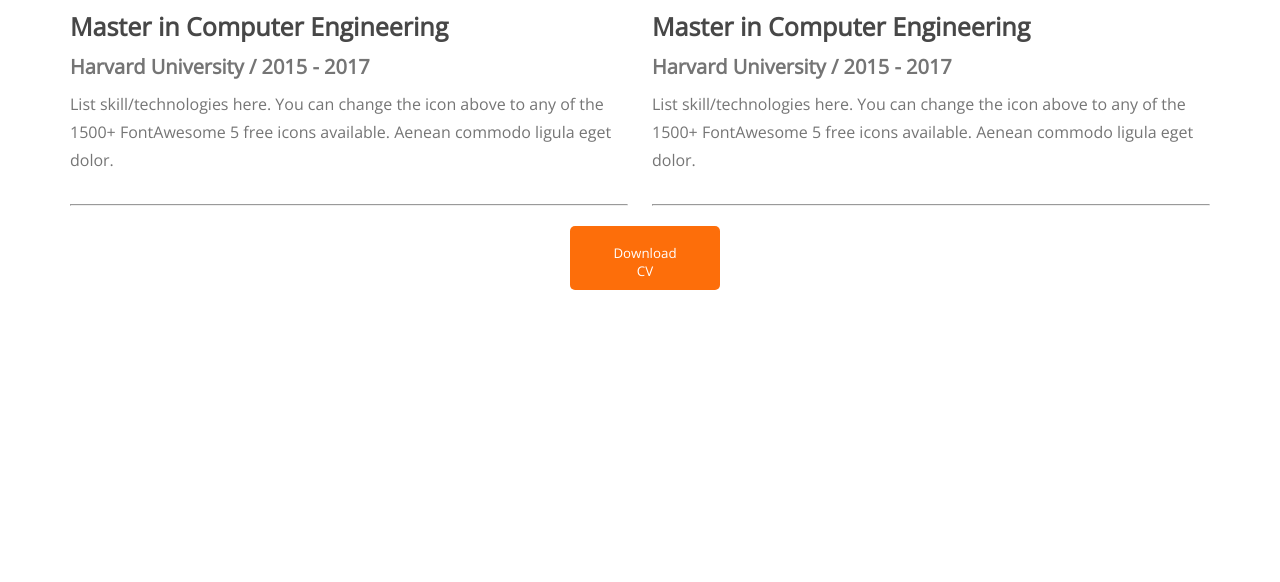
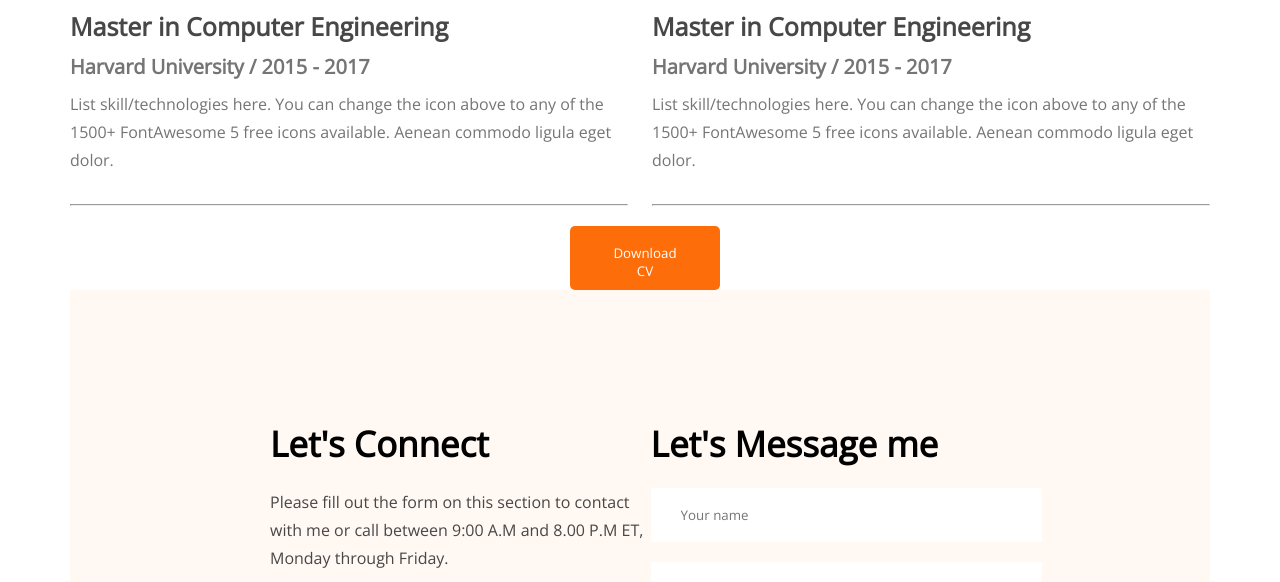
Before and after one commit to Tanjum9/developer-portfolio, a plain HTML site: page index.html in a window 1280 px wide. Shown: the part 2578-3160 px from the top of the page. Before the commit the page ends 2868 px from the top, so only its background shows below. Drawn offline with nearby package versions, Linux system fonts and the light colour scheme.

Commit message:
adding connect

```diff
--- a/index.html
+++ b/index.html
@@ -144,9 +144,39 @@
             </div>
 
         </section>
+        <!-- content section -->
+
+        <section class="connect">
+            <div>
+                <h3 class="sections-title">Let's Connect</h3>
+                <p class="connect-des">Please fill out the form on this section to contact with me or call between 9:00 A.M and 8.00 P.M ET, Monday through Friday.</p>
+                <a href="">
+                    <img src="images/icons/facebook.png" alt="">
+                </a>
+                <a href="">
+                    <img src="images/icons/twitter.png" alt="">
+                </a>
+                <a href="">
+                    <img src="images/icons/insta.png" alt="">
+                </a>
+            </div>
+
+            <div>
+                <h3 class="sections-title">Let's Message me</h3>
+                <form action="">
+                    <input type="text" name="" id="" placeholder="Your name">
+                    <input type="email" name="" id="" placeholder="Your email">
+                    <textarea name="" id="" cols="30" rows="10" placeholder="Message"></textarea>
+                    <input class="btn-primary" type="submit" value="Submit">
+
+                </form>
+            </div>
+
+        </section>
 
     </main>
     <footer>
+
 
     </footer>
 
--- a/styless/portfolio.css
+++ b/styless/portfolio.css
@@ -247,3 +247,39 @@
     color: #FFFFFF;
 
 }
+.connect{
+    display: flex;
+    background: #FFF8F3;
+    padding: 130px 200px;
+}
+.connect .sections-title{
+    text-align: left;
+    font-weight: 700;
+font-size: 35px;
+line-height: 48px;
+margin-bottom: 20px;
+
+}
+.connect .connect-des{
+    font-weight: 400;
+font-size: 16px;
+line-height: 28px;
+color: #474747;
+margin-bottom: 20px;
+}
+
+.connect input[type="text"], input[type="email"], textarea{
+    margin-bottom: 20px;
+    border: 0;
+    width: 100%;
+    padding-left: 30px;
+    padding-top: 18px;
+    padding-bottom: 18px;
+}
+.input{
+    height: 64px;
+}
+
+.connect a{
+    text-decoration: none;
+}
```
